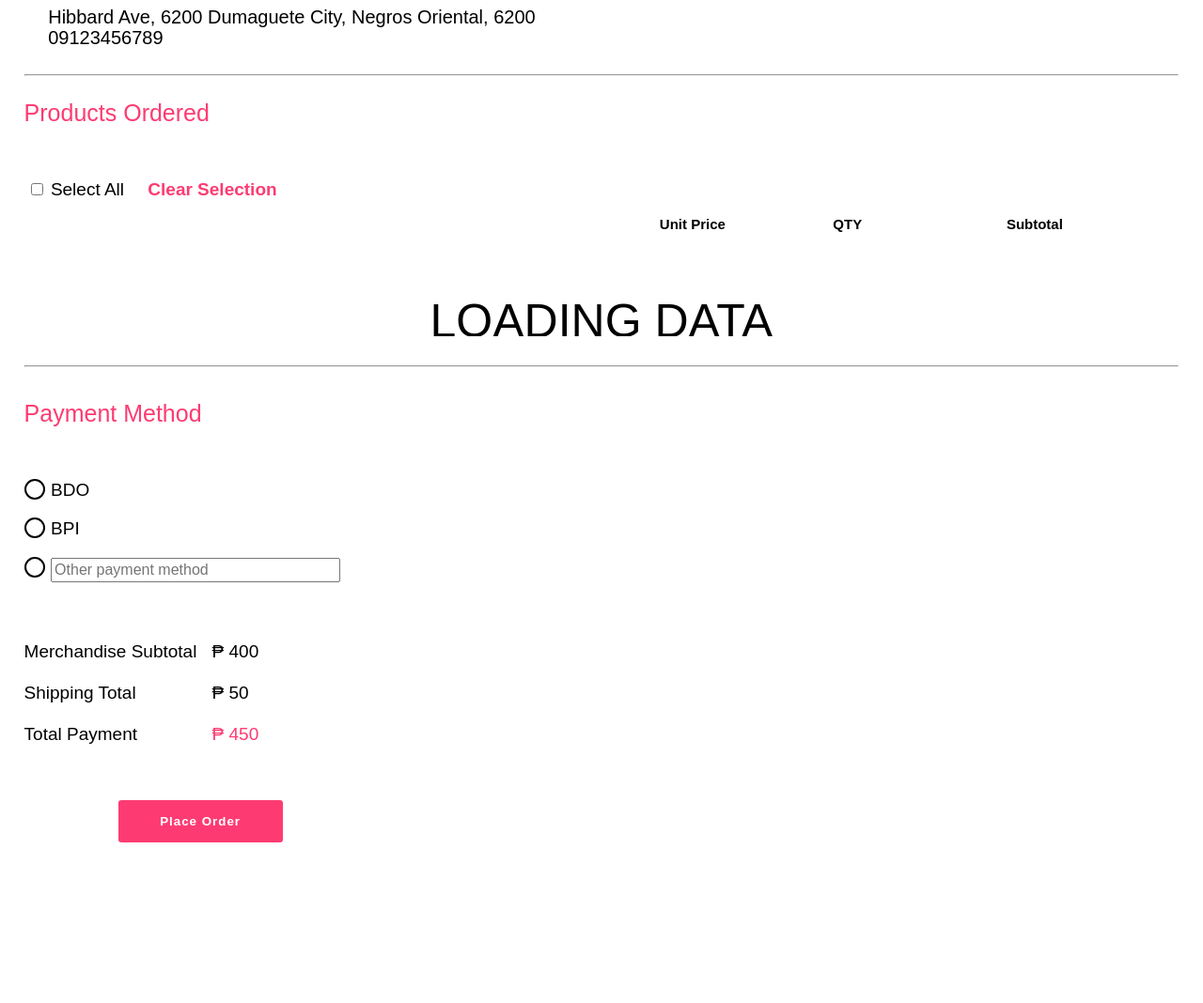
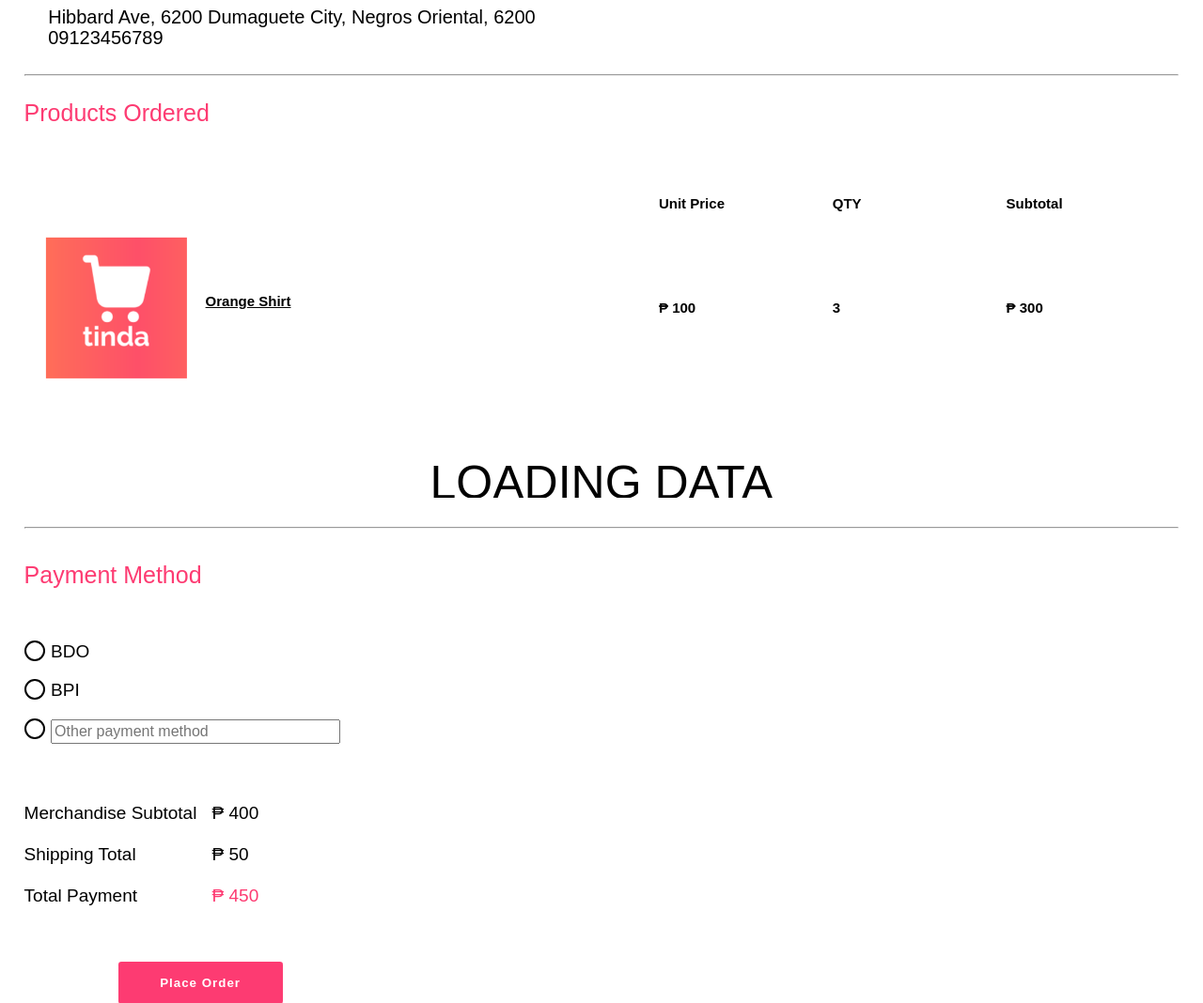
Before and after one commit to TristanDBioC/StoreProjekt, a PHP site: page /checkout.php in a window 1280 px wide. Shown: the part 192-1260 px from the top of the page at 94% size. Before the commit the page ends 1089 px from the top, so only its background shows below. Run offline with PHP 8.4, Linux system fonts and the light colour scheme; data that the repository does not hold is empty; some web fonts are replaced.

Commit message:
sample entries

```diff
--- a/public/checkout.php
+++ b/public/checkout.php
@@ -48,23 +48,11 @@
 
 
     <br><br><br><br><br>
-    <!-- Checkbox -->
-    <div class="selectall">
-        <input type="checkbox" id="selectall" name="selectall">
-        <label for="selectall">Select All</label>
-    </div>
-
-    <!-- Insert button to uncheck all checkboxes -->
-        <div class="clearselection" id="clear">
-        Clear Selection
-        </div>
-
 
     <!-- Display Table -->
-    <div class="container" id="eventtable">
-        <table class="events" id="events">
+    <div class="container" id="checkouttable">
+        <table class="checkout" id="checkout">
             <colgroup>
-                <col class="tick">
                 <col class="Product">
                 <col class="Unit_Price">
                 <col class="QTY">
@@ -72,15 +60,20 @@
             </colgroup>
                 <tr>
                     <th></th>
-                    <th></th>
                     <th>Unit Price</th>
                     <th>QTY</th>
                     <th>Subtotal</th>
                 </tr>
+                <tr>
+                    <th><a href=""><img src="resources/images/1.png" style="width: 10em; float: left; margin: 20px;"><br><br><br>Orange Shirt</a></th>
+                    <th>&#8369; 100</th>
+                    <th>3</th>
+                    <th>&#8369; 300</th>
+                </tr>
             <!-- Insert events from database -->
-            <tbody id="eventsdata">
+            <tbody id="checkoutdata">
                 <tr>
-                    <td colspan="5" class="loading_message"><br><br><br>LOADING DATA</td>
+                    <td colspan="4" class="loading_message"><br><br><br>LOADING DATA</td>
                 </tr>
             </tbody>
         </table>
--- a/public/stylesheets/checkout.css
+++ b/public/stylesheets/checkout.css
@@ -75,21 +75,17 @@ hr {
     height: 77%;
   }
 
-  .events, .eventsdata {
+  .checkout, .checkoutdata {
     width: 100%;
     table-layout: fixed;
   }
 
-  .events th {
+  .checkout th {
     font-size: 15px;
   }
 
-  colgroup .tick {
-    width: 3%;
-  }
-
   colgroup .Product {
-    width: 52%;
+    width: 55%;
   }
 
   colgroup .Unit_Price, .QTY, .Subtotal {
@@ -112,17 +108,7 @@ hr {
     font-size: 50px !important;
   }
 
-  .selectall {
-    margin-left: 3px;
-    display: inline-block;
-  }
 
-  .clearselection {
-    display: inline-block;
-    margin-left: 20px;
-    color:#FD3B72;
-    font-weight: bold;
-  }
 
   .clearselection:hover {
     cursor: pointer;
```
